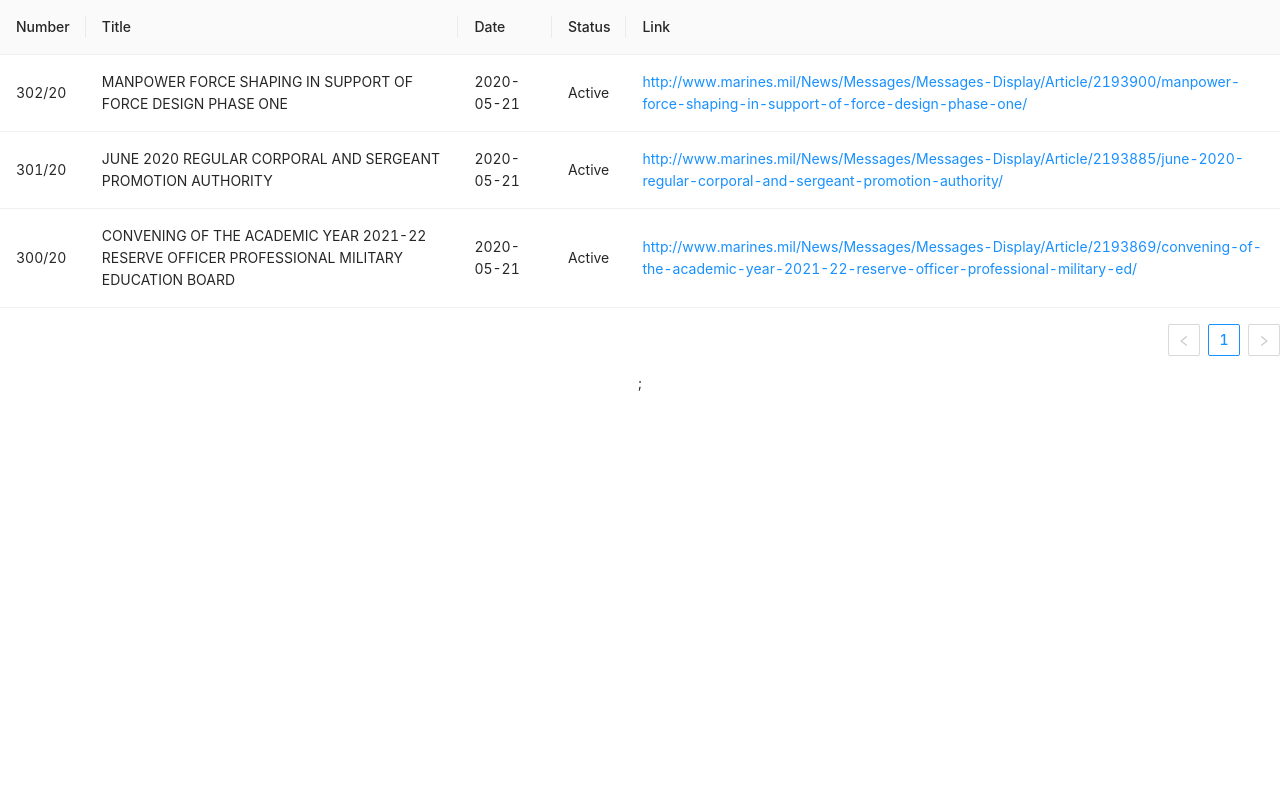
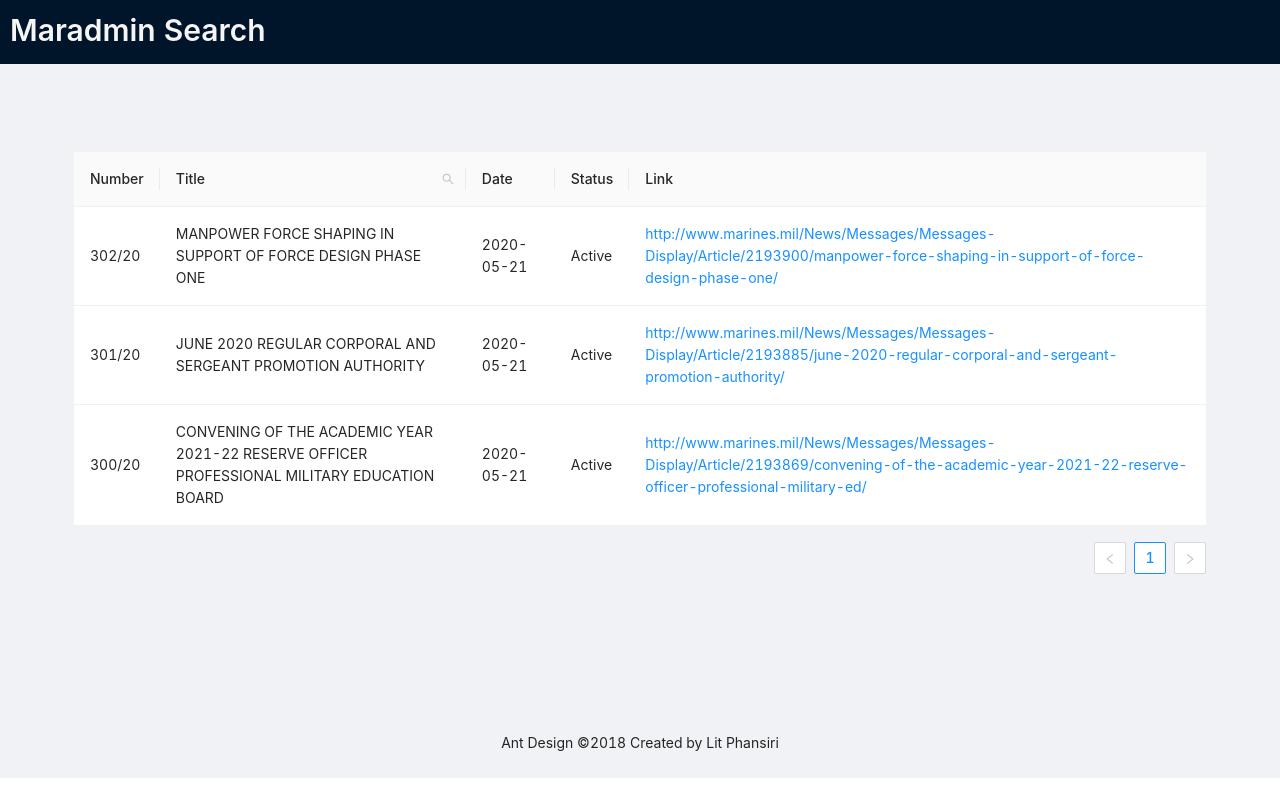
Before and after one commit to phansiri/Maradmin-Search, a React (Create React App) app in the folder frontend/: page / in a window 1280 px wide. Built offline with nearby package versions, Linux system fonts and the light colour scheme.

Commit message:
simple layout and filter on title

```diff
--- a/frontend/src/App.css
+++ b/frontend/src/App.css
@@ -4,37 +4,12 @@
   text-align: center;
 }
 
-.App-logo {
-  height: 40vmin;
-  pointer-events: none;
+.header {
+  text-align: left;
+  padding: 10px;
+  /*background-color: white;*/
 }
 
-@media (prefers-reduced-motion: no-preference) {
-  .App-logo {
-    animation: App-logo-spin infinite 20s linear;
-  }
+.header h2 {
+  color: whitesmoke;
 }
-
-.App-header {
-  background-color: #282c34;
-  min-height: 100vh;
-  display: flex;
-  flex-direction: column;
-  align-items: center;
-  justify-content: center;
-  font-size: calc(10px + 2vmin);
-  color: white;
-}
-
-.App-link {
-  color: #61dafb;
-}
-
-@keyframes App-logo-spin {
-  from {
-    transform: rotate(0deg);
-  }
-  to {
-    transform: rotate(360deg);
-  }
-}
--- a/frontend/src/App.tsx
+++ b/frontend/src/App.tsx
@@ -2,28 +2,27 @@ import React from 'react';
 import logo from './logo.svg';
 import './App.css';
 import MaradminList from "./components/maradmin-list";
+import HeaderTop from "./components/header";
+import FooterBottom from "./components/footer";
+import { Layout, Breadcrumb } from 'antd';
+const { Content } = Layout;
+
 
 
 function App() {
-  return (
-    <div className="App">
-      <MaradminList />
-      {/*<header className="App-header">*/}
-      {/*  <img src={logo} className="App-logo" alt="logo" />*/}
-      {/*  <p>*/}
-      {/*    Edit <code>src/App.tsx</code> and save to reload.*/}
-      {/*  </p>*/}
-      {/*  <a*/}
-      {/*    className="App-link"*/}
-      {/*    href="https://reactjs.org"*/}
-      {/*    target="_blank"*/}
-      {/*    rel="noopener noreferrer"*/}
-      {/*  >*/}
-      {/*    Learn React*/}
-      {/*  </a>*/}
-      {/*</header>*/}
-    </div>
-  );
+    return (
+        <div className="App">
+            <Layout>
+                <HeaderTop/>
+                <Content className="site-layout" style={{ padding: '0 50px', marginTop: 64 }}>
+                    <div className="site-layout-background" style={{ padding: 24, minHeight: 580 }}>
+                        <MaradminList/>
+                    </div>
+                </Content>
+                <FooterBottom/>
+            </Layout>
+        </div>
+    );
 }
 
 export default App;
--- /dev/null
+++ b/frontend/src/components/footer.tsx
@@ -0,0 +1,12 @@
+import React from 'react';
+import { Layout } from 'antd';
+const { Footer } = Layout;
+
+function FooterBottom() {
+    return (
+        <div>
+            <Footer style={{ textAlign: 'center' }}>Ant Design ©2018 Created by Lit Phansiri</Footer>
+        </div>
+    )
+}
+export default FooterBottom;
--- /dev/null
+++ b/frontend/src/components/header.tsx
@@ -0,0 +1,16 @@
+import React from 'react';
+import { Layout } from 'antd';
+import Title from 'antd/lib/typography/Title';
+
+const { Header } = Layout;
+
+function HeaderTop() {
+    return (
+        <div>
+            <Header className='header'>
+                <Title level={2}>Maradmin Search</Title>
+            </Header>
+        </div>
+    )
+}
+export default HeaderTop;
--- a/frontend/src/components/maradmin-list.tsx
+++ b/frontend/src/components/maradmin-list.tsx
@@ -31,6 +31,68 @@ const dataSource = [
         "body_link": "http://www.marines.mil/News/Messages/Messages-Display/Article/2193869/convening-of-the-academic-year-2021-22-reserve-officer-professional-military-ed/"
     },
 ];
+
+
+
+class MaradminList extends React.Component {
+
+    private searchInput: any;
+
+    state = {
+        searchText: '',
+        searchedColumn: '',
+    };
+
+    getColumnSearchProps = (dataIndex: any) => ({
+        filterDropdown: (itemFilter: any) => (
+            <div style={{ padding: 8 }}>
+                <Input
+                    ref={node => {
+                        this.searchInput = node;
+                    }}
+                    placeholder={`Search ${dataIndex}`}
+                    value={(itemFilter.selectedKeys)[0]}
+                    onChange={e => itemFilter.setSelectedKeys(e.target.value ? [e.target.value] : [])}
+                    onPressEnter={() => this.handleSearch(itemFilter.selectedKeys, itemFilter.confirm, dataIndex)}
+                    style={{ width: 188, marginBottom: 8, display: 'block' }}
+                />
+            </div>
+        ),
+        filterIcon: (filtered: string) => <SearchOutlined style={{ color: filtered ? '#1890ff' : undefined }} />,
+        onFilter: (value: any, record: { [x: string]: any; }) =>
+            record[dataIndex] ? record[dataIndex].toString().toLowerCase().includes(value.toLowerCase()) : false,
+        onFilterDropdownVisibleChange: (visible: boolean) => {
+            if (visible) {
+                setTimeout(() => this.searchInput.select());
+            }
+        },
+        render: (text: any) =>
+            this.state.searchedColumn === dataIndex ? (
+                <Highlighter
+                    highlightStyle={{ backgroundColor: '#ffc069', padding: 0 }}
+                    searchWords={[this.state.searchText]}
+                    autoEscape
+                    textToHighlight={text.toString()}
+                />
+            ) : (text),
+    });
+
+    handleSearch = (selectKeys: any[], confirm: () => void, dataIndex: any) => {
+        confirm();
+        this.setState({
+            searchText: selectKeys[0],
+            searchedColumn: dataIndex,
+        });
+    };
+
+    handleReset = (clearFilters: () => void) => {
+      clearFilters();
+      this.setState({ searchText: '' })
+    };
+
+
+    render() {
+
         const columns = [
             {
                 title: 'Number',
@@ -41,6 +103,7 @@ const columns = [
                 title: 'Title',
                 dataIndex: 'title',
                 key: 'title',
+                ...this.getColumnSearchProps('title')
             },
             {
                 title: 'Date',
@@ -60,17 +123,9 @@ const columns = [
             }
         ];
 
-
-class MaradminList extends React.Component {
-    state = {
-        searchText: '',
-        searchedColumn: '',
-    };
-
-    render() {
         return (
             <div>
-                <Table dataSource={dataSource} columns={columns} />;
+                <Table dataSource={dataSource} columns={columns} />
             </div>
             )
     }
```
Lines whose indentation alone changed are shown as unchanged.
